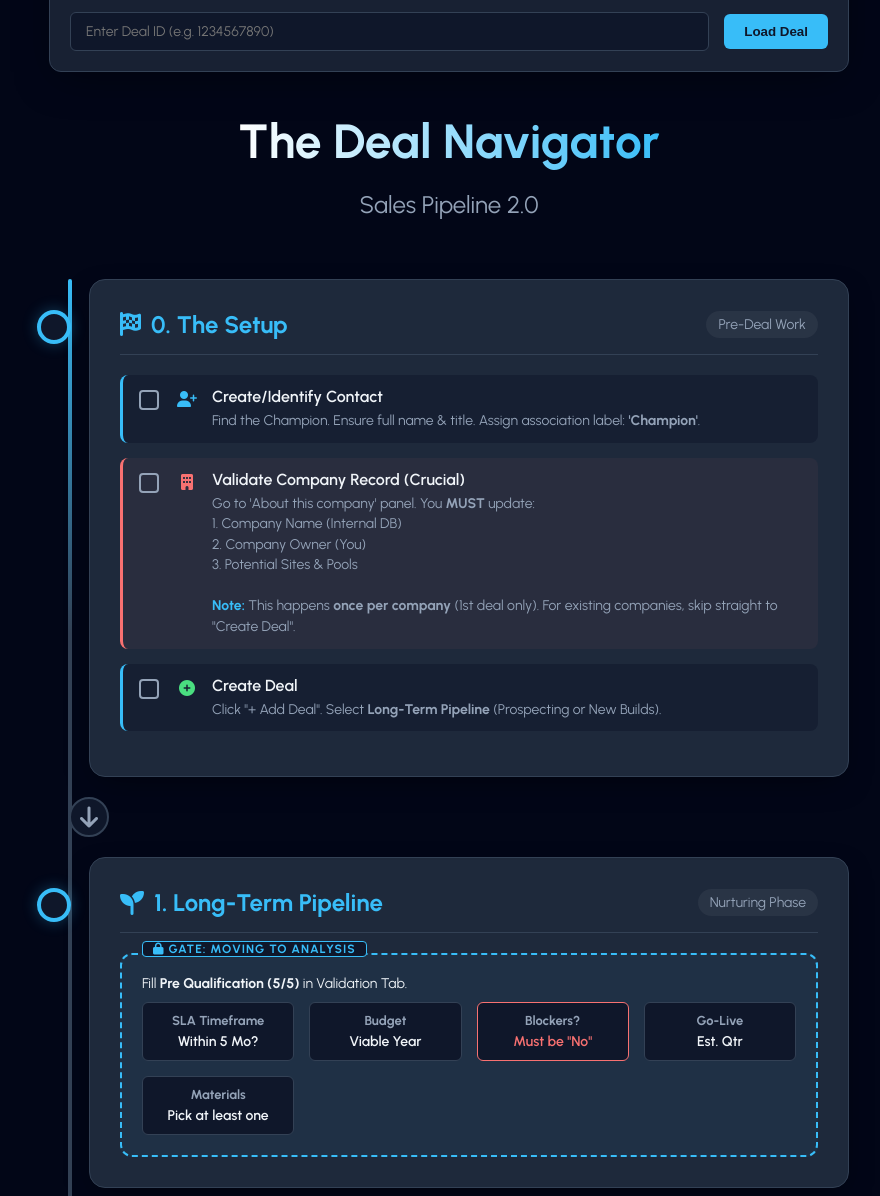
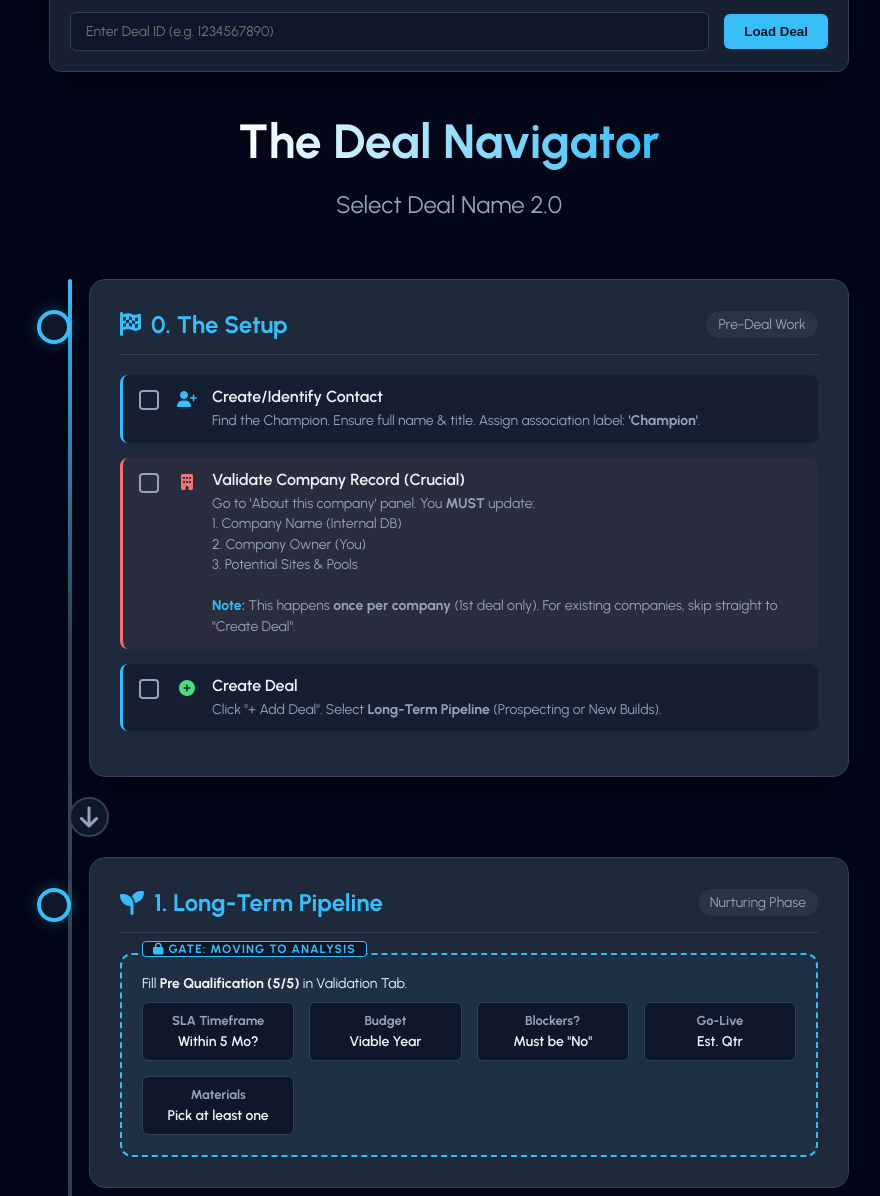
Before and after one commit to EviatarYosef-KE/sales-pipeline-roadmap, a website: page index.htm in a window 1280 px wide. Shown: the part 104-1300 px from the top of the page, without its empty margins (191-1071 px from the left). Drawn offline with Linux system fonts and the light colour scheme.

Commit message:
Update index.htm
cosmetic adjustment and create deal auto check logic

```diff
--- a/index.htm
+++ b/index.htm
@@ -262,7 +262,7 @@
     </div>
 
     <h1>The Deal Navigator</h1>
-    <h2>Sales Pipeline 2.0</h2>
+    <h2>Select Deal Name 2.0</h2>
 
     <div class="roadmap-container">
         <div class="roadmap-line"></div>
@@ -297,7 +297,7 @@
                         </span>
                     </div>
                 </li>
-                <li class="step-item action">
+                <li class="step-item action" data-hs-obj="deal" data-hs-prop="dealname">
                     <input type="checkbox" class="step-checkbox">
                     <div class="step-icon"><i class="fa-solid fa-plus-circle" style="color: var(--success);"></i></div>
                     <div class="step-content">
@@ -330,7 +330,7 @@
                         <h4>Budget</h4>
                         <p>Viable Year</p>
                     </div>
-                    <div class="gate-req stop" data-gate-prop="identified_deal_blockers_will_not_withhold_contract_signature_within_the_next_4_months" data-gate-negative="true">
+                    <div class="gate-req" data-gate-prop="identified_deal_blockers_will_not_withhold_contract_signature_within_the_next_4_months" data-gate-negative="true">
                         <h4>Blockers?</h4>
                         <p>Must be "No"</p>
                     </div>
@@ -699,7 +699,6 @@
                     };
 
                     if (rawStage) {
-                        // If mapping found use it, otherwise use raw stage
                         const finalStageName = stageDictionary[rawStage] || rawStage;
 
                         dealStageDisplay.innerText = finalStageName;
```
